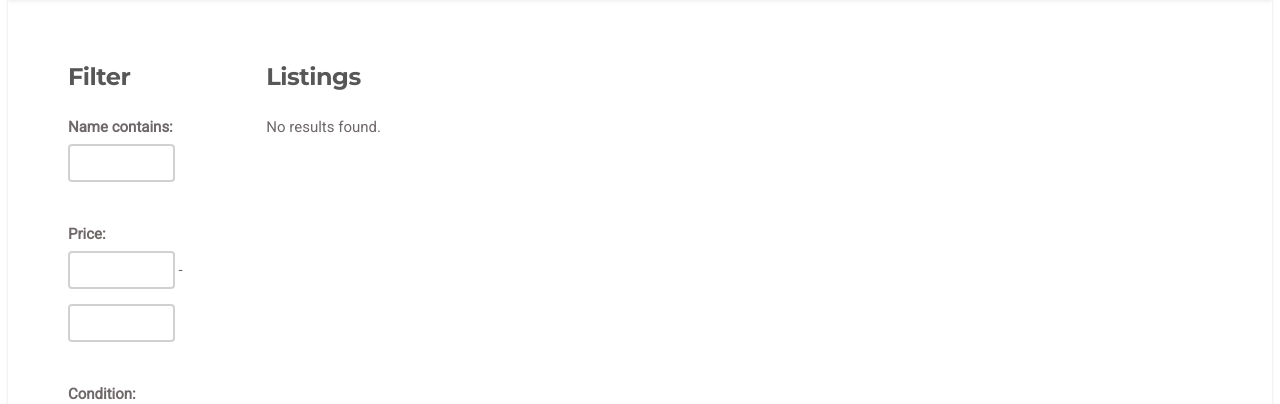
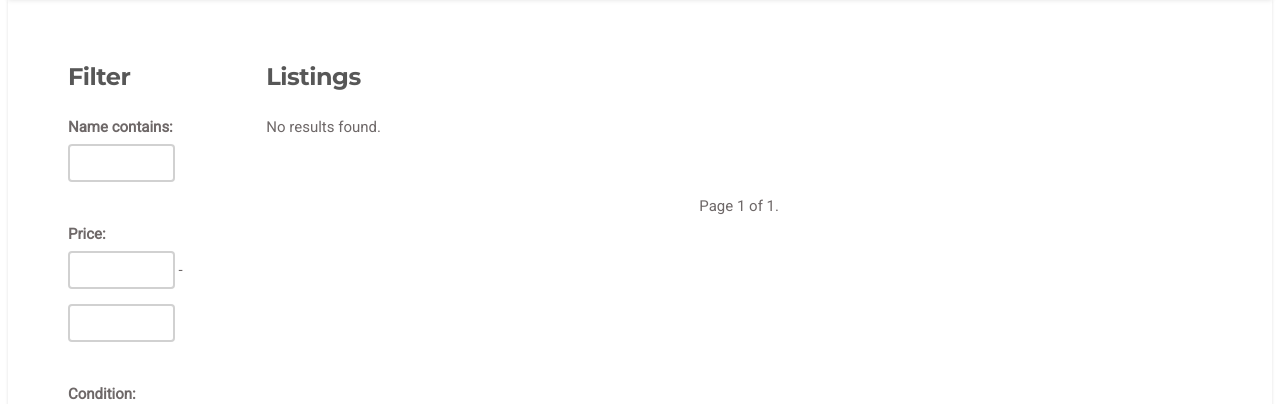
Before and after one commit to somair/hc_book_swap, a Django app: page / in a window 1280 px wide. Shown: the part 110-514 px from the top of the page. Run offline with Django 3.2, Linux system fonts and the light colour scheme; tables that the repository leaves empty hold one stand-in row (values such as "Sample post"); parts of the project's set-up code (start-up, migrations or seed data) failed here and were passed over.

Commit message:
pagination: Add pagination back in

```diff
--- a/books/views.py
+++ b/books/views.py
@@ -12,8 +12,18 @@
 def index(request):
     book_list = Book.objects.filter(sold=False)
     filter = BookFilter(request.GET, queryset=book_list)
+
+    paginator = Paginator(book_list, 15)
+    page = request.GET.get('page')
+    try:
+        books = paginator.page(page)
+    except PageNotAnInteger:
+        books = paginator.page(1)
+    except EmptyPage:
+        books = paginator.page(paginator.num_pages)
+
     condition_list = (conditions[0] for conditions in settings.CONDITION_CHOICES)
-    context_dict = {'books': book_list,
+    context_dict = {'books': books,
         'conditions': condition_list,
         'filter': filter,
     }
--- a/templates/books/listings.html
+++ b/templates/books/listings.html
@@ -21,6 +21,21 @@
              {% else %}
                  <p>No results found.</p>
              {% endif %}
+             <div class="pagination">
+                <span class="hc-pagination-links">
+                    {% if books.has_previous %}
+                        <a href="?page={{ books.previous_page_number }}">previous</a>
+                    {% endif %}
+
+                    <span class="current">
+                        Page {{ books.number }} of {{ books.paginator.num_pages }}.
+                    </span>
+
+                    {% if books.has_next %}
+                        <a href="?page={{ books.next_page_number }}">next</a>
+                    {% endif %}
+                </span>
+            </div>
         </div>
     </div> <!-- End row -->
 
```
